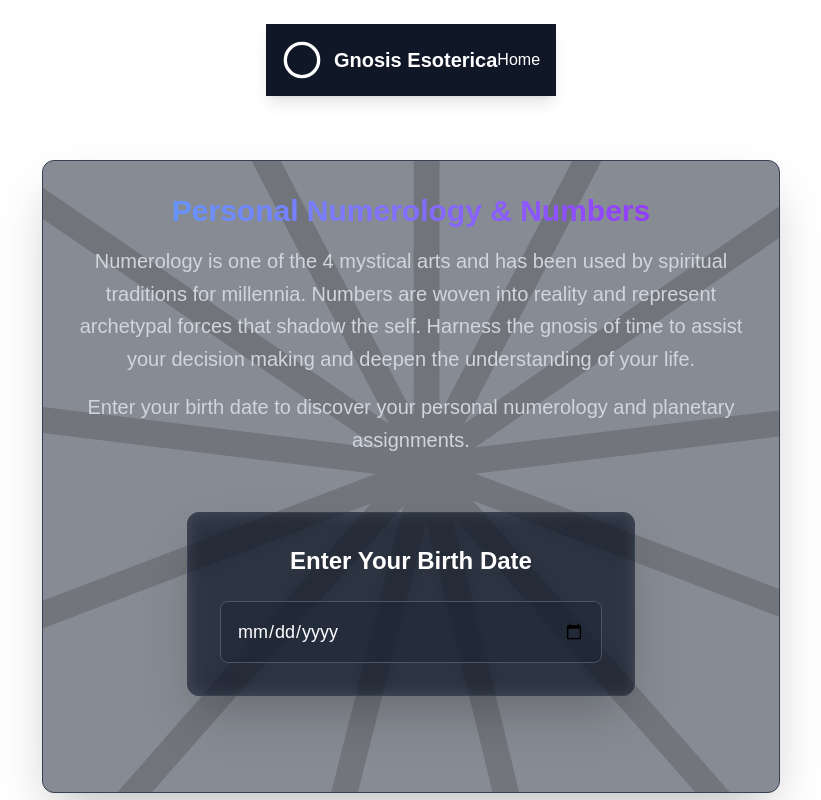
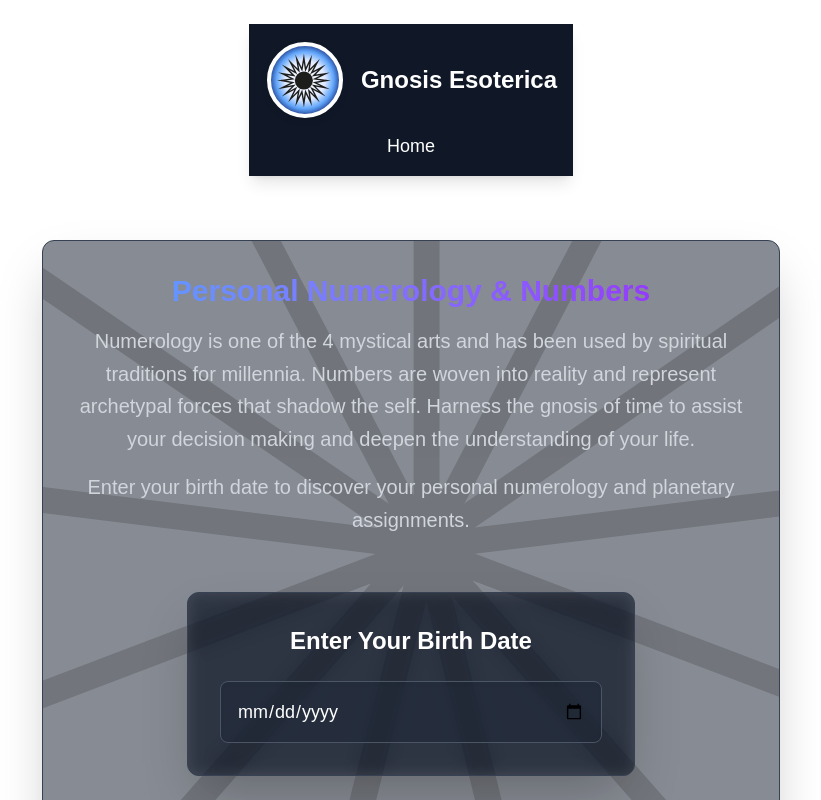
Before and after one commit to PavlosMac/timegnosis, a Next.js app: page / in a window 1280 px wide. Shown: the top 800 px of the page, without its empty margins (229-1050 px from the left). Built offline with nearby package versions, Linux system fonts and the light colour scheme.

Commit message:
Further updattes.

```diff
--- a/src/components/NavBar.tsx
+++ b/src/components/NavBar.tsx
@@ -2,16 +2,28 @@ import Link from "next/link";
 
 export default function NavBar() {
   return (
-    <nav className="flex justify-between items-center p-4 bg-gray-900 text-white shadow-lg">
-      <div className="flex items-center gap-3">
-        {/* Placeholder SVG (Replace with your own) */}
-        <svg width="40" height="40" viewBox="0 0 24 24" fill="none" xmlns="http://www.w3.org/2000/svg">
-          <circle cx="12" cy="12" r="10" stroke="white" strokeWidth="2"/>
-        </svg>
-        <h1 className="text-xl font-bold">Gnosis Esoterica</h1>
-      </div>
-      <div>
-        <Link href="/" className="hover:text-gray-300">Home</Link>
+    <nav className="flex justify-center items-center p-4 bg-gray-900 text-white shadow-lg">
+      <div className="flex flex-col items-center gap-2 w-full">
+        <div className="flex items-center gap-4">
+          <div className="relative flex items-center justify-center" style={{ width: 80, height: 80 }}>
+            {/* Gradient background circle with white/blue radial gradient and white border */}
+            <svg width="80" height="80" viewBox="0 0 80 80" fill="none" xmlns="http://www.w3.org/2000/svg" className="drop-shadow-md">
+              <defs>
+                <radialGradient id="grad" cx="50%" cy="50%" r="50%" fx="50%" fy="50%">
+                  <stop offset="0%" stopColor="#ffffff"/>
+                  <stop offset="55%" stopColor="#e0eaff"/>
+                  <stop offset="80%" stopColor="#60a5fa"/>
+                  <stop offset="100%" stopColor="#1e3a8a"/>
+                </radialGradient>
+              </defs>
+              <circle cx="40" cy="40" r="36" fill="url(#grad)" stroke="white" strokeWidth="4" />
+            </svg>
+            {/* Solar eclipse SVG centered on top, bigger */}
+            <img src="/planets/solar_eclipse.svg" alt="Solar Eclipse" className="absolute w-20 h-20" style={{ left: '50%', top: '50%', transform: 'translate(-50%, -50%)' }} />
+          </div>
+          <h1 className="text-2xl font-bold whitespace-nowrap">Gnosis Esoterica</h1>
+        </div>
+        <Link href="/" className="hover:text-gray-300 text-lg mt-1">Home</Link>
       </div>
     </nav>
   );
```
Also changed, not shown: public/planets/solar_eclipse.svg (added).
